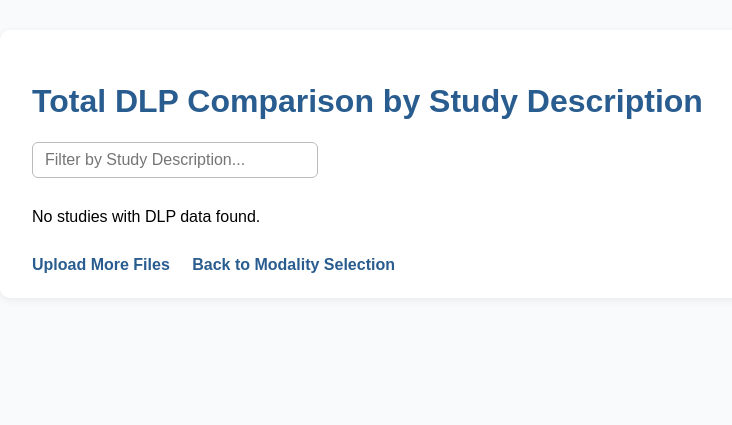
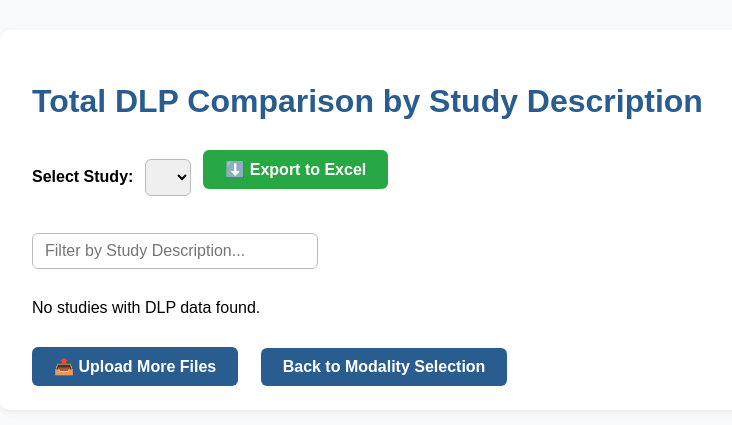
Before and after one commit to GobDanuchakorn/my-xposuretrack-app, a Flask app: page /compare_dlp in a window 1280 px wide. Shown: the top 425 px of the page, without its empty margins (58-790 px from the left). Run offline with Flask 3, Linux system fonts and the light colour scheme; lists and menus that the app fills with data are empty.

Commit message:
Update compare_dlp.html

```diff
--- a/templates/compare_dlp.html
+++ b/templates/compare_dlp.html
@@ -31,11 +31,56 @@
         a { color: #2a5d8f; text-decoration: none; }
         a:hover { text-decoration: underline; }
         .nav-links { margin-top: 30px; }
-        .nav-links a { margin-right: 18px; color: #2a5d8f; font-weight: bold; text-decoration: none; }
-        .nav-links a:hover { text-decoration: underline; }
+        .nav-links a, .nav-links button {
+            margin-right: 18px;
+            color: #fff;
+            font-weight: bold;
+            text-decoration: none;
+            background: #2a5d8f;
+            border: none;
+            padding: 10px 22px;
+            border-radius: 6px;
+            cursor: pointer;
+            transition: background 0.2s;
+            font-size: 1em;
+            display: inline-block;
+        }
+        .nav-links a:hover, .nav-links button:hover { background: #18446b; color: #fff; text-decoration: none; }
+        .export-btn {
+            background: #28a745;
+            color: #fff;
+            margin-bottom: 24px;
+            border: none;
+            padding: 10px 22px;
+            border-radius: 6px;
+            font-weight: bold;
+            font-size: 1em;
+            cursor: pointer;
+            transition: background 0.2s;
+            margin-right: 10px;
+            margin-top: 8px;
+        }
+        .export-btn:hover { background: #218838; }
+        .export-form {
+            display: flex;
+            gap: 12px;
+            align-items: center;
+            margin-bottom: 20px;
+            flex-wrap: wrap;
+        }
+        .export-form select {
+            padding: 8px 12px;
+            border-radius: 6px;
+            border: 1px solid #bbb;
+            font-size: 1em;
+        }
         @media (max-width: 800px) {
             .container { padding: 10px 2vw; }
             table, th, td { font-size: 0.97em; min-width: 0; }
+        }
+        @media (max-width: 600px) {
+            .export-btn, .nav-links a, .nav-links button, .export-form select { width: 100%; margin-bottom: 10px; }
+            .export-form { flex-direction: column; align-items: stretch; }
         }
     </style>
     <script>
@@ -57,6 +102,16 @@
 <body>
     <div class="container">
         <h1>Total DLP Comparison by Study Description</h1>
+        <!-- Export to Excel for selected study -->
+        <form action="{{ url_for('export_excel_filtered') }}" method="get" class="export-form">
+            <label for="study_desc" style="font-weight:bold;">Select Study:</label>
+            <select name="study_desc" id="study_desc" required>
+                {% for study in study_descriptions %}
+                    <option value="{{ study }}" {% if study == selected_study %}selected{% endif %}>{{ study }}</option>
+                {% endfor %}
+            </select>
+            <button type="submit" class="export-btn">⬇️ Export to Excel</button>
+        </form>
         <div class="search-box">
             <input type="text" id="studySearch" onkeyup="filterStudies()" placeholder="Filter by Study Description...">
         </div>
@@ -96,7 +151,11 @@
             <p>No studies with DLP data found.</p>
         {% endif %}
         <div class="nav-links">
-            <a href="/upload">Upload More Files</a>
+            <!-- ปุ่ม Upload More Files -->
+            <form id="uploadForm" action="{{ url_for('process_files') }}" method="post" enctype="multipart/form-data" style="display:inline;">
+                <input type="file" name="files" id="fileInput" multiple style="display:none;" onchange="document.getElementById('uploadForm').submit();">
+                <button type="button" onclick="document.getElementById('fileInput').click();" class="nav-links-btn">📤 Upload More Files</button>
+            </form>
             <a href="/">Back to Modality Selection</a>
         </div>
     </div>
```
